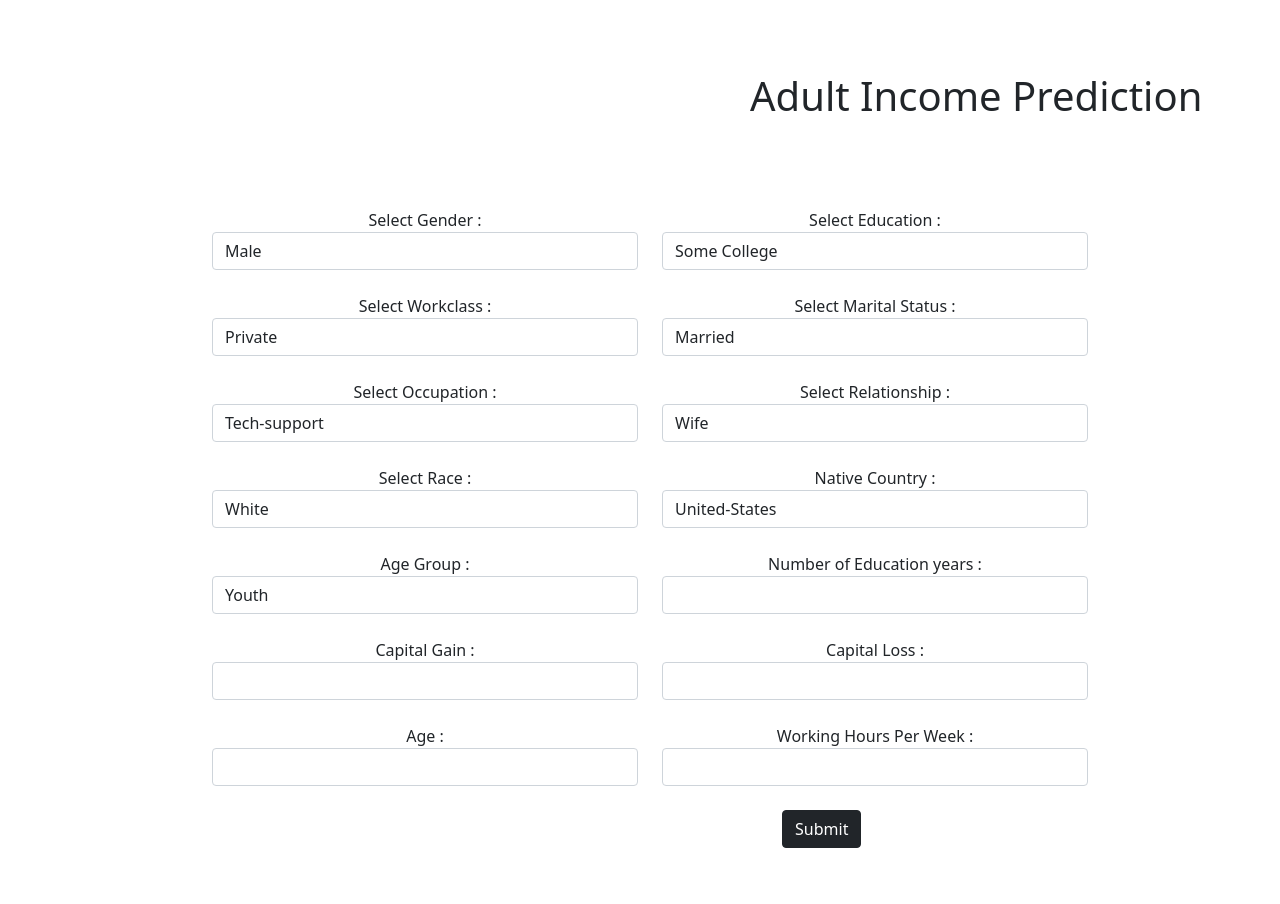
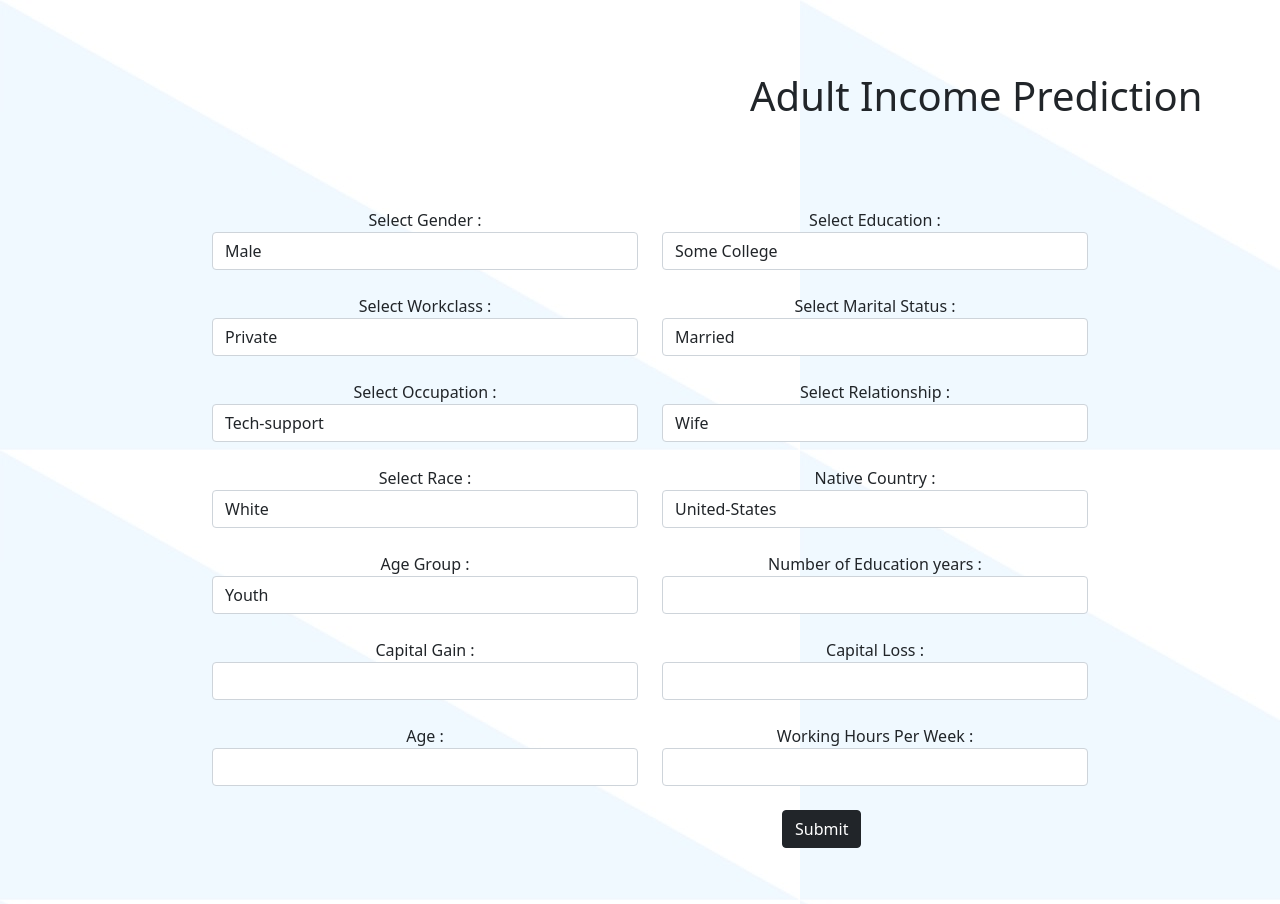
Before and after one commit to RahieGadekar10/adult-income-prediction, a Flask app: page / in a window 1280 px wide. Run offline with Flask 2, Linux system fonts and the light colour scheme; parts of the project's set-up code (start-up, migrations or seed data) failed here and were passed over.

Commit message:
Update index.html

```diff
--- a/templates/index.html
+++ b/templates/index.html
@@ -3,7 +3,7 @@
 <style>
 body{
     background-color: #f5f5f5;
-    background-image: url({{ url_for ('static', filename = 'yolo.jpg') }})
+    background-image: url("{{ url_for('static' ,  filename = 'yolo.jpg') }}");
     color: white;
     padding-left: 200px;
 }
```
